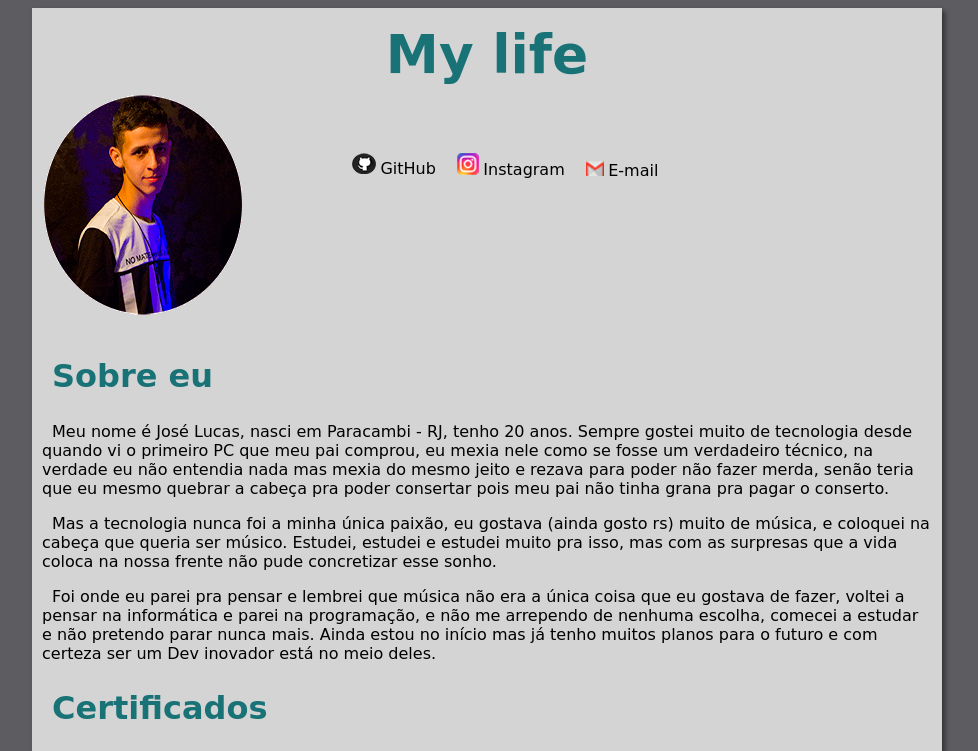
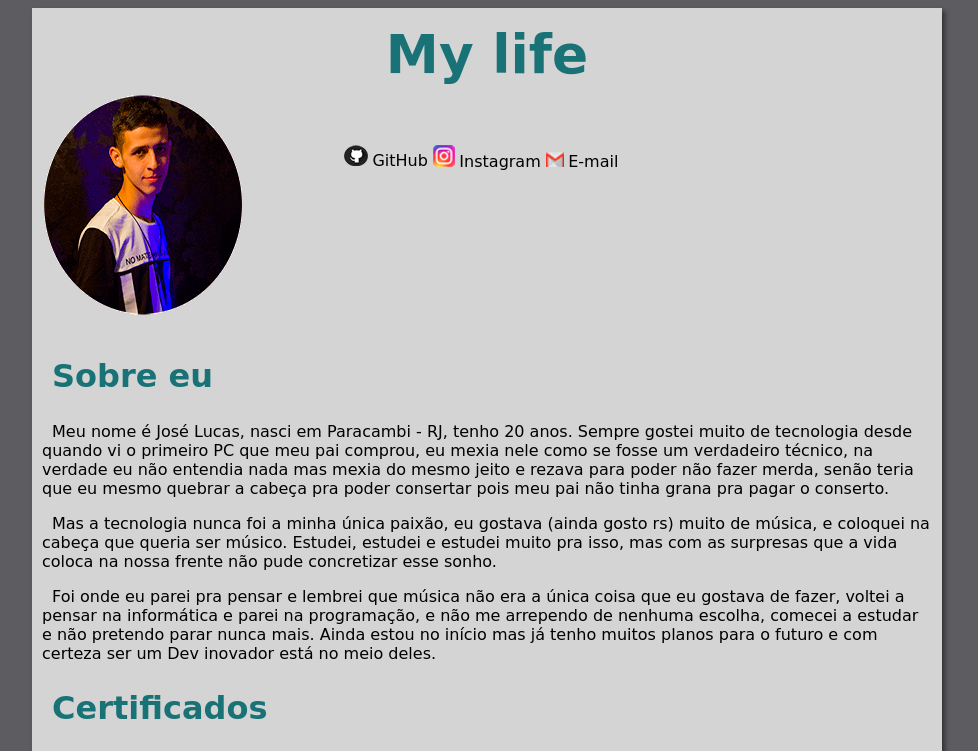
Before and after one commit to Joselucaas/projeto-site, a plain HTML site: page site/index.html in a window 1280 px wide. Shown: the top 751 px of the page, without its empty margins (153-1131 px from the left). Drawn offline with Linux system fonts and the light colour scheme; a web font is replaced by a local one.

Commit message:
Update estilo.css

```diff
--- a/site/estilo.css
+++ b/site/estilo.css
@@ -72,11 +72,11 @@ article#img {
 }
 
 article#img span {
-    margin: 10px;
+    margin: 2px;
 }
 
 article#img span.msg {
-    margin-bottom: 1px;
+    margin-bottom: -6px;
 }
 /* Formatação dos Certificados */
 
```
